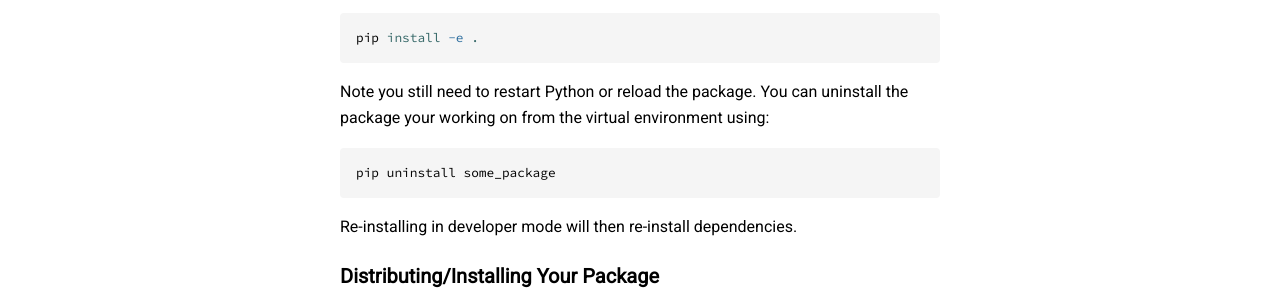
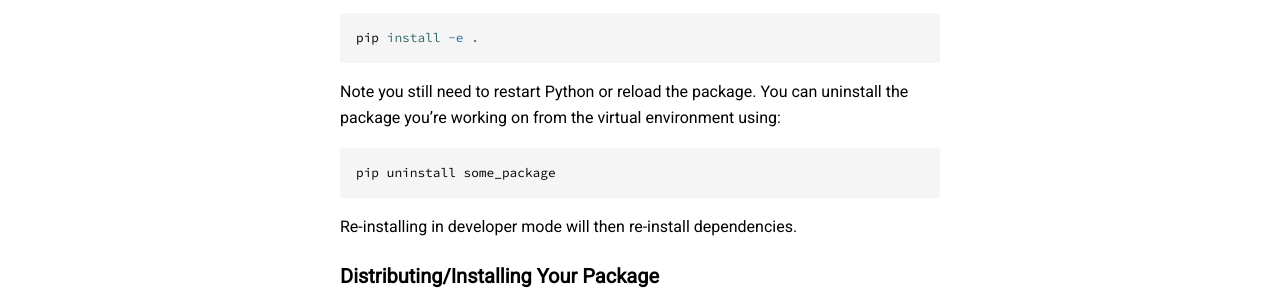
Before and after one commit to samuelhward/samuelhward.github.io, a Jekyll site: the page built from _posts/2021-04-03-python_packaging.md, in a window 1280 px wide and 900 px high, scrolled down 1019 px. Shown: the part 178-478 px from the top of the window. Built offline with Jekyll 4.4.1, drawn with Linux system fonts in a browser that asks for light colours; nearby versions of some CDN libraries.

Commit message:
fixed spelling mistake

````diff
--- a/_posts/2021-04-03-python_packaging.md
+++ b/_posts/2021-04-03-python_packaging.md
@@ -46,7 +46,7 @@ Now, working on an installed version of your project such that changes are displ
 pip install -e .
 ```
 
-Note you still need to restart Python or reload the package. You can uninstall the package your working on from the virtual environment using:
+Note you still need to restart Python or reload the package. You can uninstall the package you're working on from the virtual environment using:
 
 ```shell
 pip uninstall some_package
````
